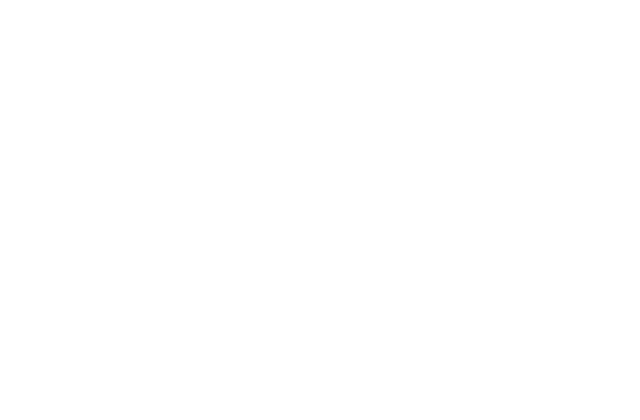
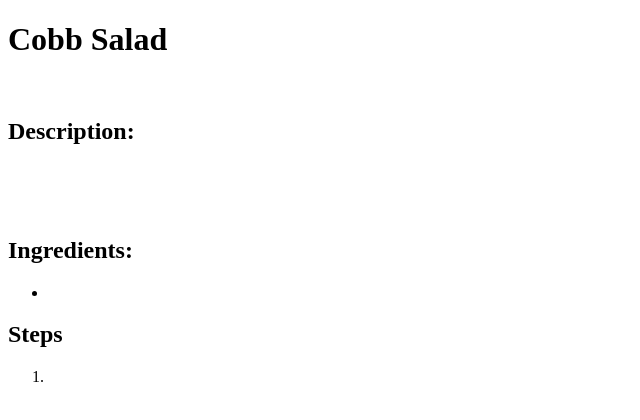
Before and after one commit to Joaniii/odin-recipes, a plain HTML site: page recipes/cobbSalad.html in a window 1280 px wide. Shown: the whole page, without its empty margins (0-640 px from the left). Drawn offline with Linux system fonts and the light colour scheme.

Commit message:
Add body layout elements for the three recipes

```diff
--- a/recipes/cobbSalad.html
+++ b/recipes/cobbSalad.html
@@ -8,8 +8,22 @@
     </head>
 
 
+    <body>
+        <h1>Cobb Salad</h1>
+        <img src="" alt="">
+        <h2>Description:</h2>
+        <br>
+        <p> </p>
+        <br>
+        <h2>Ingredients:</h2>
+        <ul>
+            <li></li>
 
-    <body>
+        </ul>
+        <h2>Steps</h2>
+        <ol>
+            <li></li>
+        </ol>
 
 
 
```
Also changed, not shown: recipes/chocolateStrawberryCheesecake.html (+14 -1 lines), recipes/lasagna.html (+16 -1 lines).
